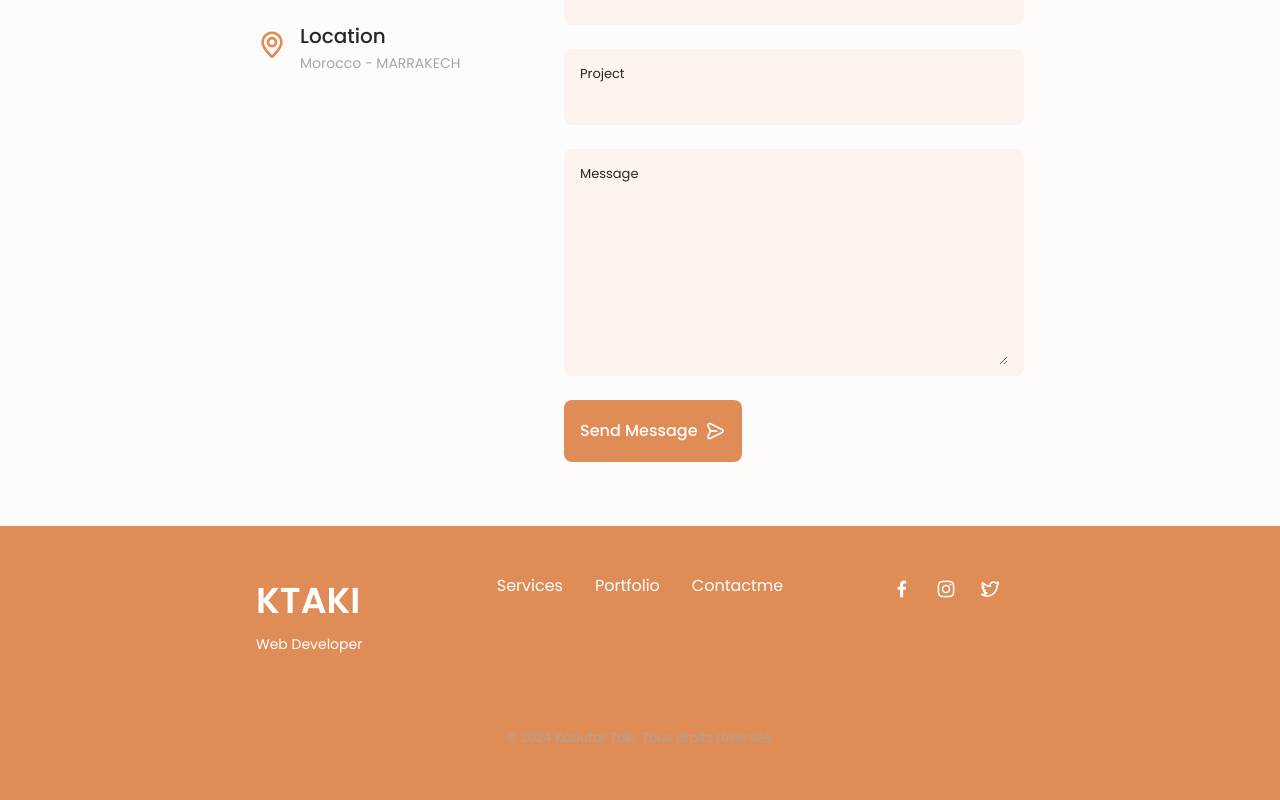
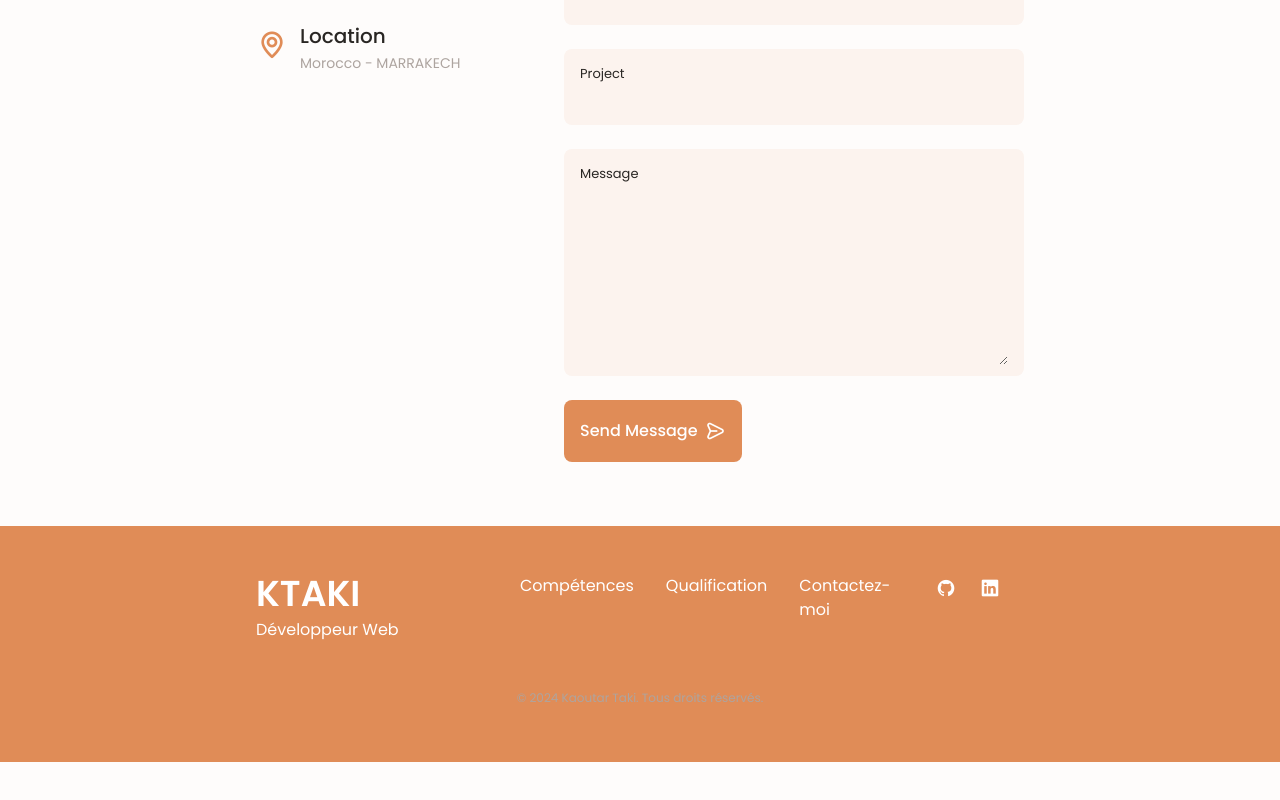
Before and after one commit to Kaoutar-Taki/Portfolio, a React (Vite) app in the folder portfolioReactTsTailwind/: page / in a window 1280 px wide. Shown: the part 3530-4330 px from the top of the page. After the commit the page ends 4292 px from the top, so only its background shows below. Built offline with nearby package versions, Linux system fonts and the light colour scheme.

Commit message:
Refactor Footer component for improved styling and accessibility

```diff
--- a/portfolioReactTsTailwind/src/components/Footer.tsx
+++ b/portfolioReactTsTailwind/src/components/Footer.tsx
@@ -1,55 +1,59 @@
 const Footer = () => {
   return (
     <>
-      <footer className="footer">
-        <div className="footer__bg">
-          <div className="footer__container container grid">
+      <footer className="pt-8">
+        <div className="pt-8 pb-12 bg-[hsl(23,69%,61%)] dark:bg-[hsl(23,30%,8%)] md:pt-12 md:pb-14">
+          <div className="max-w-3xl mx-6 sm:mx-4 md:mx-auto grid gap-6 gap-y-14 md:grid-cols-2 md:px-4 lg:grid-cols-3 lg:px-0">
             <div>
-              <h1 className="footer__title">KTAKI</h1>
-              <span className="footer__subtitle">Web Developer</span>
+              <h1 className="text-white text-2xl md:text-4xl mb-1">KTAKI</h1>
+              <span className="text-white text-sm md:text-base">
+                Développeur Web
+              </span>
             </div>
-            <ul className="footer__links">
+            <ul className="flex flex-col gap-y-6 md:flex-row md:gap-x-8">
               <li>
-                <a href="#services" className="footer__link">
-                  Services
+                <a
+                  href="#skills"
+                  className="text-white hover:text-[hsl(23,92%,85%)]"
+                >
+                  Compétences
                 </a>
               </li>
               <li>
-                <a href="#portfolio" className="footer__link">
-                  Portfolio
+                <a
+                  href="#qualification"
+                  className="text-white hover:text-[hsl(23,92%,85%)]"
+                >
+                  Qualification
                 </a>
               </li>
               <li>
-                <a href="#contact" className="footer__link">
-                  Contactme
+                <a
+                  href="#contact"
+                  className="text-white hover:text-[hsl(23,92%,85%)]"
+                >
+                  Contactez-moi
                 </a>
               </li>
             </ul>
-            <div className="footer__socials">
+            <div className="md:justify-self-end">
               <a
-                href="https://www.facebook.com/"
+                href="https://github.com/Kaoutar-Taki"
                 target="_blank"
-                className="footer__social"
+                className="text-white text-xl mr-6 hover:text-[hsl(23,92%,85%)]"
               >
-                <i className="uil uil-facebook-f"></i>
+                <i className="uil uil-github"></i>
               </a>
               <a
-                href="https://www.instagram.com/"
+                href="www.linkedin.com/in/kaoutar-taki"
                 target="_blank"
-                className="footer__social"
+                className="text-white text-xl mr-6 hover:text-[hsl(23,92%,85%)]"
               >
-                <i className="uil uil-instagram"></i>
-              </a>
-              <a
-                href="https://twitter.com/"
-                target="_blank"
-                className="footer__social"
-              >
-                <i className="uil uil-twitter-alt"></i>
+                <i className="uil uil-linkedin"></i>
               </a>
             </div>
           </div>
-          <p className="footer__copy">
+          <p className="text-center text-[hsl(23,8%,65%)] text-xs mt-12 md:mt-18">
             &#169; 2024 Kaoutar Taki. Tous droits réservés.
           </p>
         </div>
```
